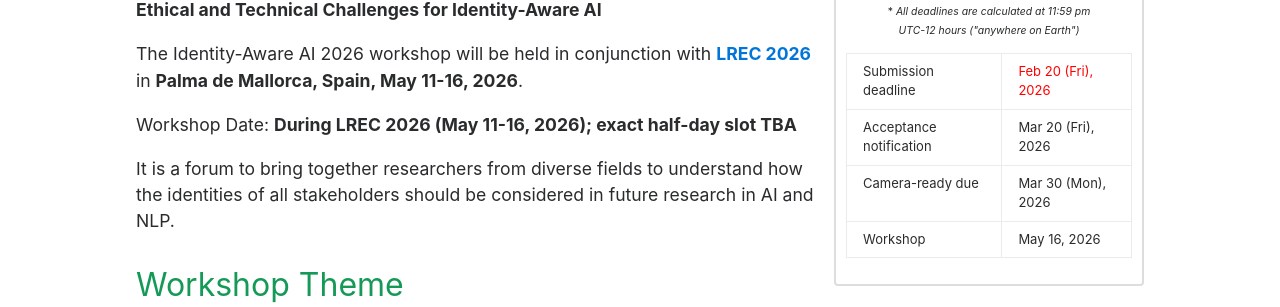
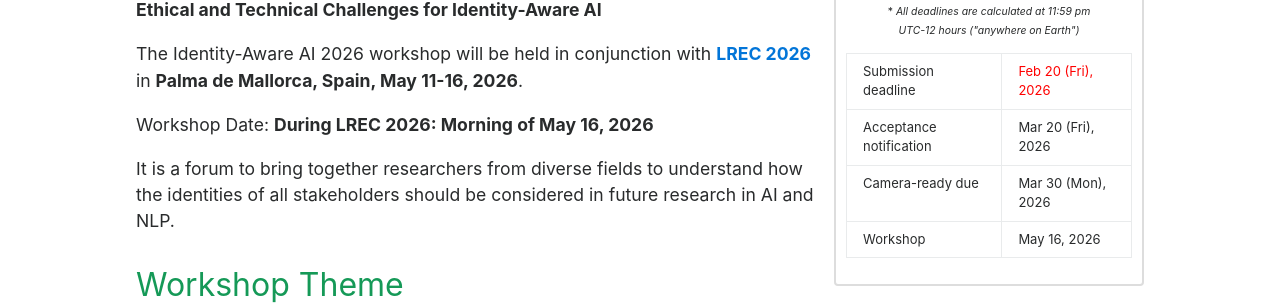
Before and after one commit to identity-aware-ai/identity-aware-ai.github.io, a Jekyll site: the page built from index.md, in a window 1280 px wide. Shown: the part 430-737 px from the top of the page. Built offline with Jekyll 4.4.1, drawn with Linux system fonts in a browser that asks for light colours.

Commit message:
Update workshop date in index.md

```diff
--- a/index.md
+++ b/index.md
@@ -11,7 +11,7 @@ order: 1
 
 The Identity-Aware AI 2026 workshop will be held in conjunction with **[LREC 2026](https://lrec2026.info/)** in **Palma de Mallorca, Spain, May 11-16, 2026**.
 
-Workshop Date: **During LREC 2026 (May 11-16, 2026); exact half-day slot TBA**
+Workshop Date: **During LREC 2026: Morning of May 16, 2026**
 
 It is a forum to bring together researchers from diverse fields to understand how the identities of all stakeholders should be considered in future research in AI and NLP.
 
```
